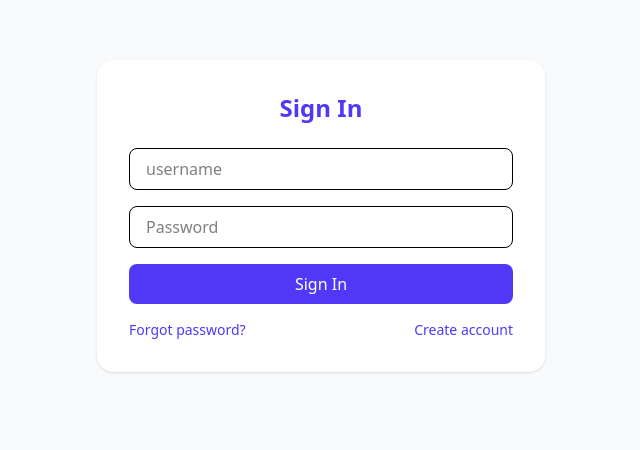
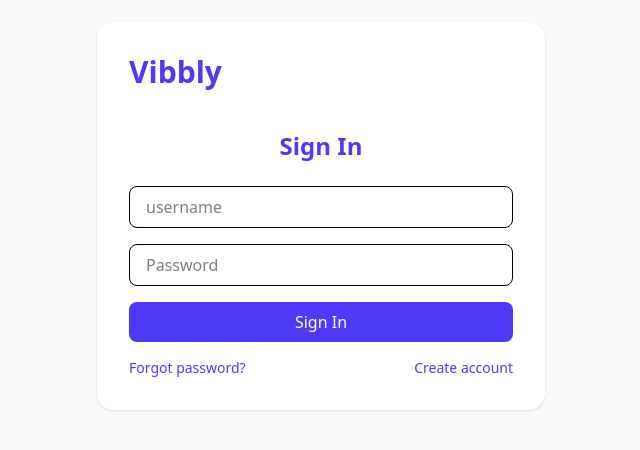
Before and after one commit to Durgaprasad-Developer/Social-Media-MERN, a React (Vite) app in the folder Social/client/: page /signin in a window 1280 px wide. Shown: the part 184-634 px from the top of the page, without its empty margins (319-959 px from the left). Built offline with nearby package versions, Linux system fonts and the light colour scheme.

Commit message:
feat: add branding header to Sign In and Sign Up pages

```diff
--- a/Social/client/src/pages/Signin.jsx
+++ b/Social/client/src/pages/Signin.jsx
@@ -3,7 +3,9 @@ import { Link } from "react-router-dom";
 export default function Signin() {
   return (
     <div className="min-h-screen flex items-center justify-center bg-gray-50 px-6">
+
       <div className="w-full max-w-md bg-white p-8 rounded-2xl shadow">
+        <h1 className="text-3xl font-bold pb-10 text-indigo-600">Vibbly</h1>
         <h2 className="text-2xl font-bold text-center text-indigo-600">Sign In</h2>
 
         <form className="mt-6 space-y-4">
--- a/Social/client/src/pages/Signup.jsx
+++ b/Social/client/src/pages/Signup.jsx
@@ -4,6 +4,7 @@ export default function Signup() {
   return (
     <div className="min-h-screen flex items-center justify-center bg-gray-50 px-6">
       <div className="w-full max-w-md bg-white p-8 rounded-2xl shadow">
+        <h1 className="text-3xl font-bold pb-10 text-indigo-600">Vibbly</h1>
         <h2 className="text-2xl font-bold text-center text-indigo-600">Sign Up</h2>
 
         <form className="mt-6 space-y-4">
```
